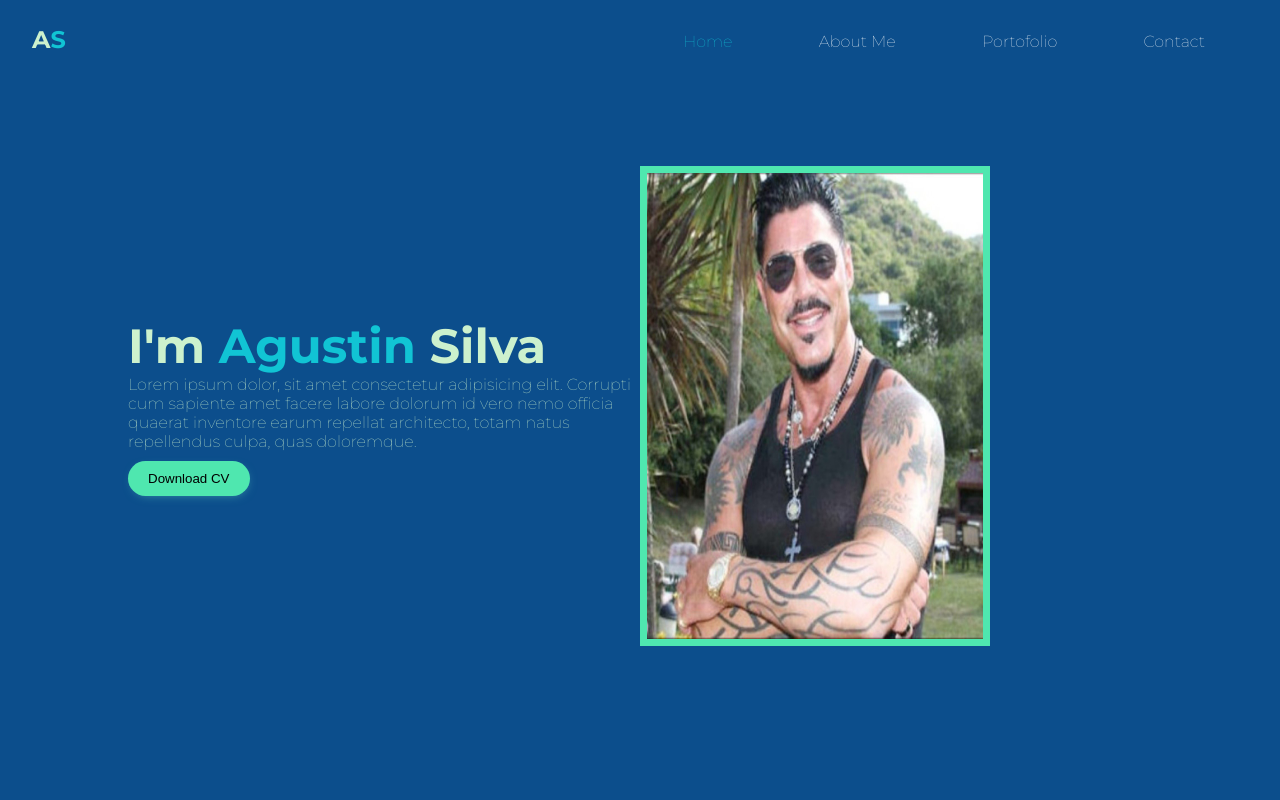
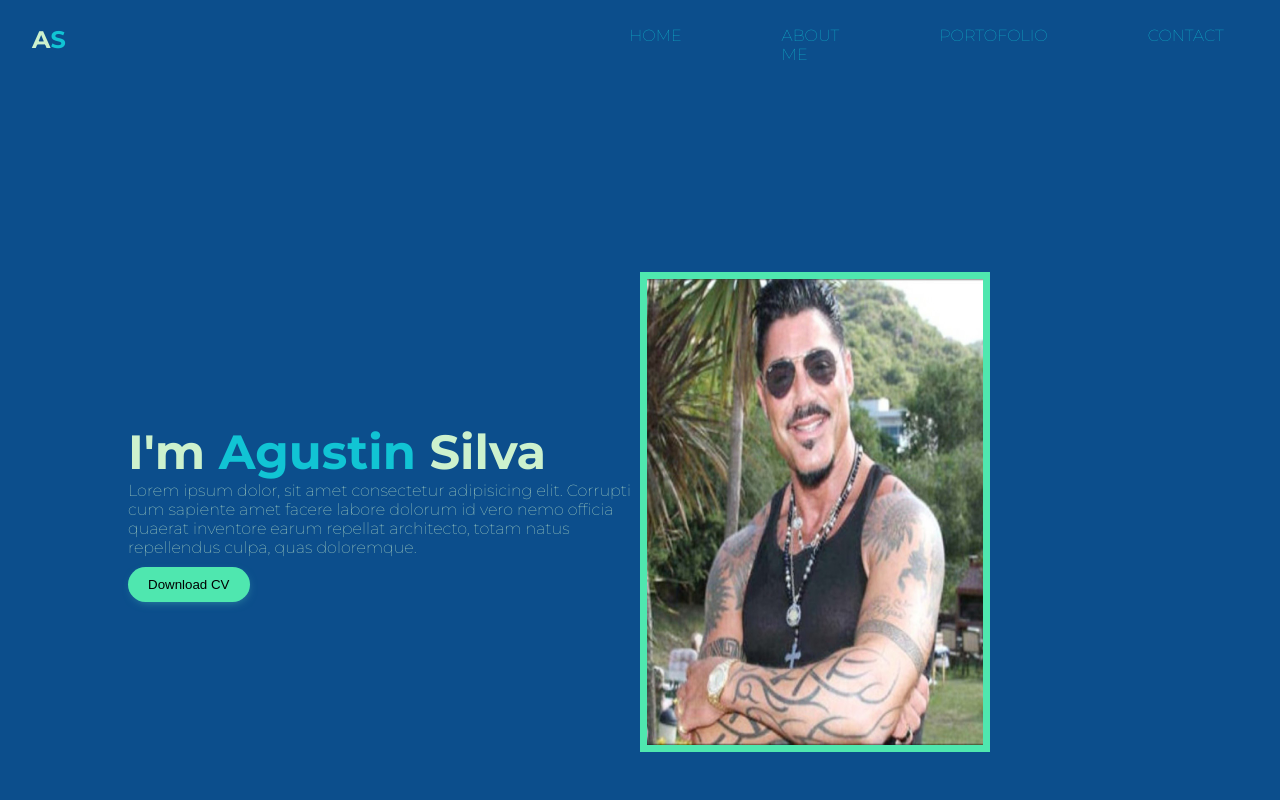
Before and after one commit to aaguussilva/Web-Personal, a plain HTML site: page index.html in a window 1280 px wide. Shown: the top 800 px of the page. Drawn offline with Linux system fonts and the light colour scheme.

Commit message:
Add menu animation

```diff
--- a/css/styles.css
+++ b/css/styles.css
@@ -37,26 +37,41 @@ body {
   display: flex;
   width: 50% ;
   justify-content: space-around;
+  transform: translate(-10%,-40%);
 }
 
 .menu li {
   list-style: none;
 }
 
-.menu a{
-  color: white;
+.menu a {
+  position: relative;
+  display: block;
+  color: #11C4D4;
+  font-size: 16px;
   text-decoration: none;
-  padding: 10px 20px;
+  margin: 30px 0;
+  padding: 15px 50px;
+  text-transform: uppercase;
+  overflow: hidden;
+  transition: 1s all ease;
 }
 
-.menu .active {
-  color: #11C4D4;
+.menu a::before{
+  background: #CCF1CD;
+  content: "";
+  position: absolute;
+  top: 50%;
+  left: 50%;
+  transform: translate(-50%,-50%);
+  z-index: -1;
+  transition: all 0.6s ease;
+  width: 0%;
+  height: 100%;
 }
 
-.menu a:hover {
-  background-color: #4FE7AF;
-  color: #0C4E8C;
-  transition: ease-in .4s;
+.menu a:hover::before{
+  width: 100%;
 }
 
 .main {
--- a/index.html
+++ b/index.html
@@ -17,7 +17,7 @@
           <h2> A<span>S</span> </h2>
         </div>
         <ul class="menu">
-          <li><a class="active" href="#">Home</a></li>
+          <li><a href="#">Home</a></li>
           <li><a href="#">About Me</a></li>
           <li><a href="#">Portofolio</a></li>
           <li><a href="#">Contact</a></li>
```
